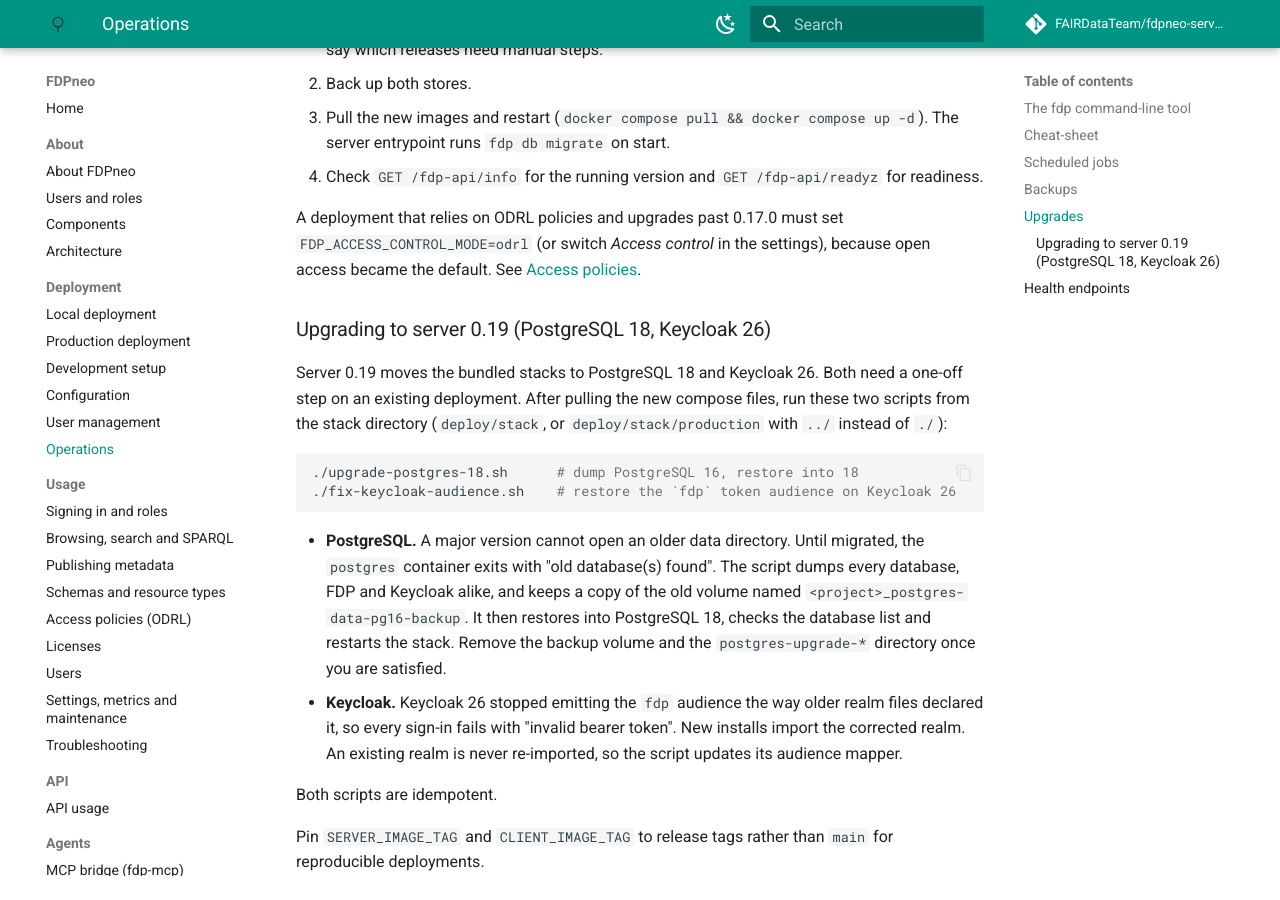
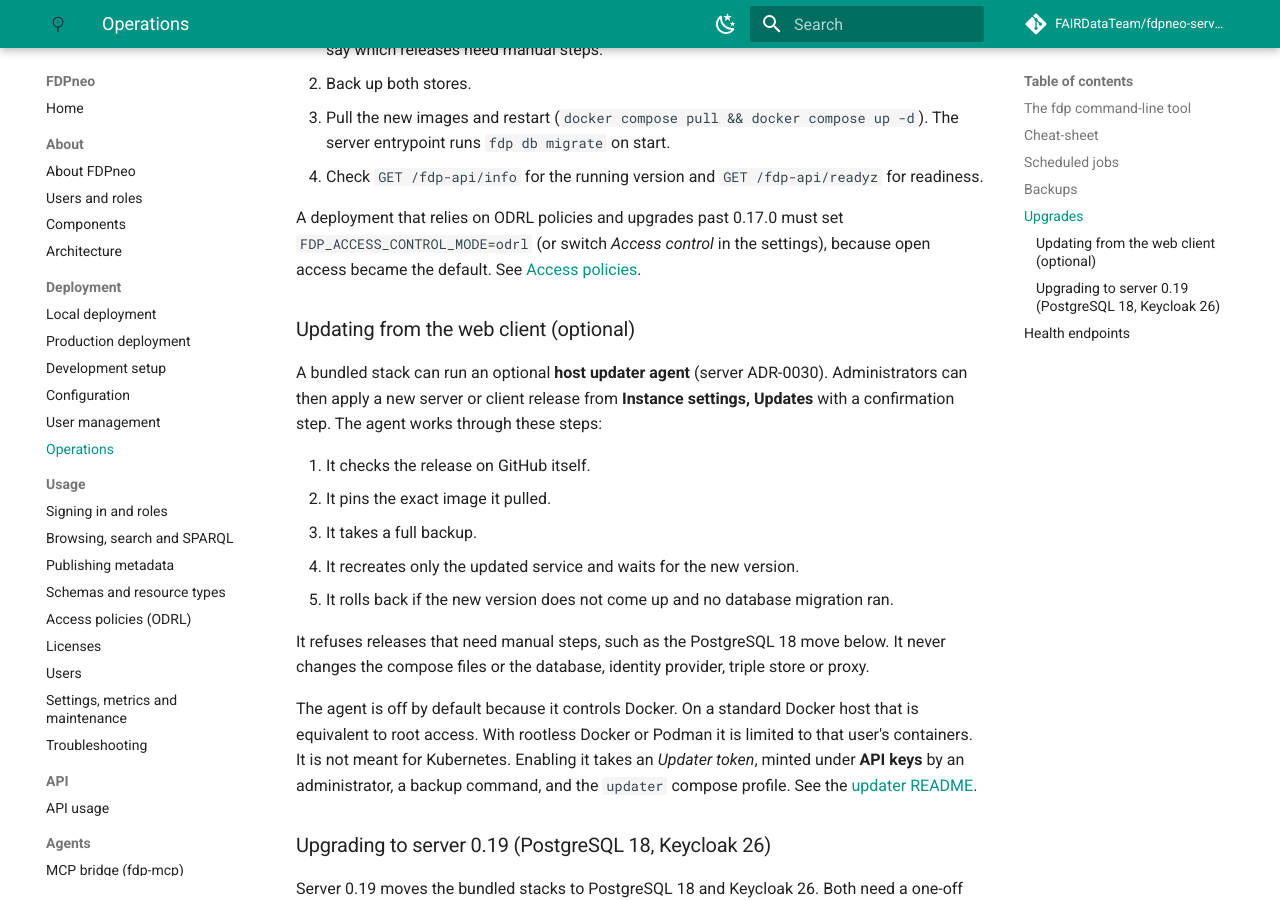
Before and after one commit to FAIRDataTeam/fdpneo-docs, an MkDocs documentation site: the page built from docs/deployment/operations.md, in a window 1280 px wide and 900 px high, scrolled down 2941 px. Built offline with MkDocs 1.6.1 and Material for MkDocs 9.7.7, drawn with Linux system fonts in a browser that asks for light colours; comment, search, counter and statistics services are not loaded.

Commit message:
Optional host updater: apply releases from the web client (server ADR-0030)
Co-Authored-By: Claude Opus 5.5 <noreply@anthropic.com>
Signed-off-by: Luiz Olavo Bonino <l.o.boninodasilvasantos@utwente.nl>

```diff
--- a/docs/deployment/operations.md
+++ b/docs/deployment/operations.md
@@ -72,6 +72,20 @@ After a restore or import, rebuild the search index with `fdp search reindex`. T
 
 A deployment that relies on ODRL policies and upgrades past 0.17.0 must set `FDP_ACCESS_CONTROL_MODE=odrl` (or switch *Access control* in the settings), because open access became the default. See [Access policies](../usage/policies.md#access-control-mode).
 
+### Updating from the web client (optional)
+
+A bundled stack can run an optional **host updater agent** (server ADR-0030). Administrators can then apply a new server or client release from **Instance settings, Updates** with a confirmation step. The agent works through these steps:
+
+1. It checks the release on GitHub itself.
+2. It pins the exact image it pulled.
+3. It takes a full backup.
+4. It recreates only the updated service and waits for the new version.
+5. It rolls back if the new version does not come up and no database migration ran.
+
+It refuses releases that need manual steps, such as the PostgreSQL 18 move below. It never changes the compose files or the database, identity provider, triple store or proxy.
+
+The agent is off by default because it controls Docker. On a standard Docker host that is equivalent to root access. With rootless Docker or Podman it is limited to that user's containers. It is not meant for Kubernetes. Enabling it takes an *Updater token*, minted under **API keys** by an administrator, a backup command, and the `updater` compose profile. See the [updater README](https://github.com/FAIRDataTeam/fdpneo-server/blob/main/deploy/updater/README.md).
+
 ### Upgrading to server 0.19 (PostgreSQL 18, Keycloak 26)
 
 Server 0.19 moves the bundled stacks to PostgreSQL 18 and Keycloak 26. Both need a one-off step on an existing deployment. After pulling the new compose files, run these two scripts from the stack directory (`deploy/stack`, or `deploy/stack/production` with `../` instead of `./`):
```
